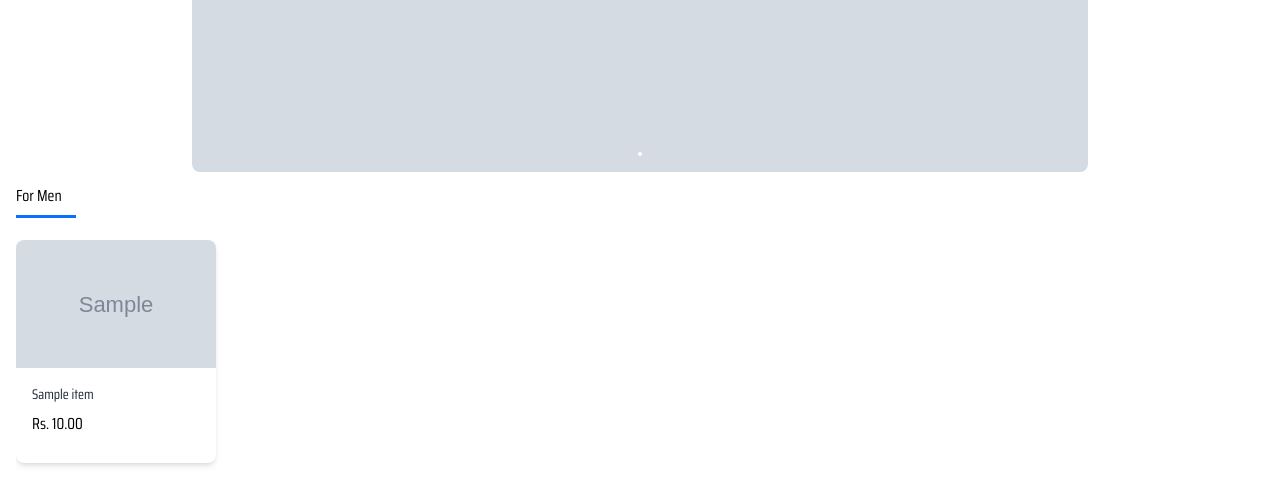
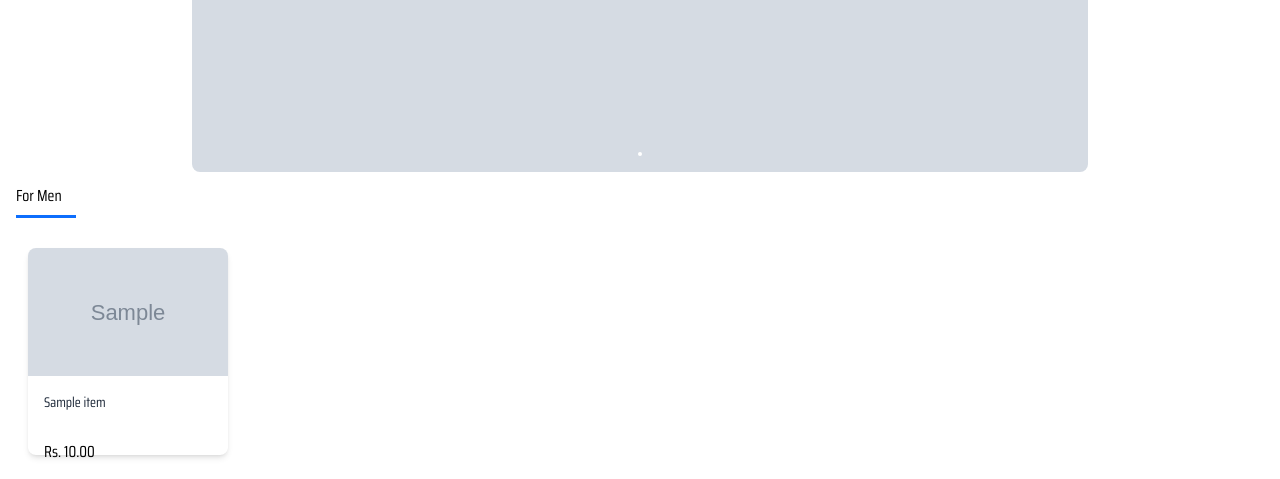
Before and after one commit to Sushan64/E-commerce, a Django app: template ecommerce/templates/ecommerce/home.html in a window 1280 px wide. Shown: the part 568-1047 px from the top of the page. Run offline with Django 5.2, Linux system fonts and the light colour scheme; the template is opened without the code that fills it: values that come from a table or form of the project are taken from there, others are empty; tables that the repository leaves empty hold one stand-in row (values such as "Sample post"); grey boxes marked "Sample" are stand-in pictures.

Commit message:
Assistant checkpoint: Update card spacing and text overflow
Assistant generated file changes:
- ecommerce/templates/ecommerce/carousel.html: Update card spacing and text overflow

---

User prompt:

Add some space between cards. Change the ... Into 2 line

Replit-Commit-Author: Assistant
Replit-Commit-Session-Id: 3b29115d-6846-4486-ab0f-98d72344f999

```diff
--- a/ecommerce/templates/ecommerce/carousel.html
+++ b/ecommerce/templates/ecommerce/carousel.html
@@ -4,12 +4,12 @@
 <link rel="stylesheet" href="{% static 'ecommerce/style.css' %}">
 {% endblock %}
 
-<div class="group relative w-[200px] bg-white rounded-lg shadow-md hover:shadow-xl transition-all duration-300 ease-in-out transform hover:-translate-y-1">
+<div class="group relative w-[200px] bg-white rounded-lg shadow-md hover:shadow-xl transition-all duration-300 ease-in-out transform hover:-translate-y-1 mx-3 my-2">
     <a href="{% url 'Product_view' slug=item.slug %}" class="block overflow-hidden rounded-t-lg">
         <img src="{{ item.image.url }}" class="w-full h-32 object-cover transform transition-transform duration-300 group-hover:scale-105" alt="Product image">
     </a>
     <div class="p-4">
-        <h5 class="text-sm font-bold text-gray-800 truncate mb-2">{{ item.name }}</h5>
+        <h5 class="text-sm font-bold text-gray-800 line-clamp-2 h-10 mb-2">{{ item.name }}</h5>
         <p class="text-primary-600 font-bold">Rs. {{ item.price }}</p>
     </div>
 </div>
```
